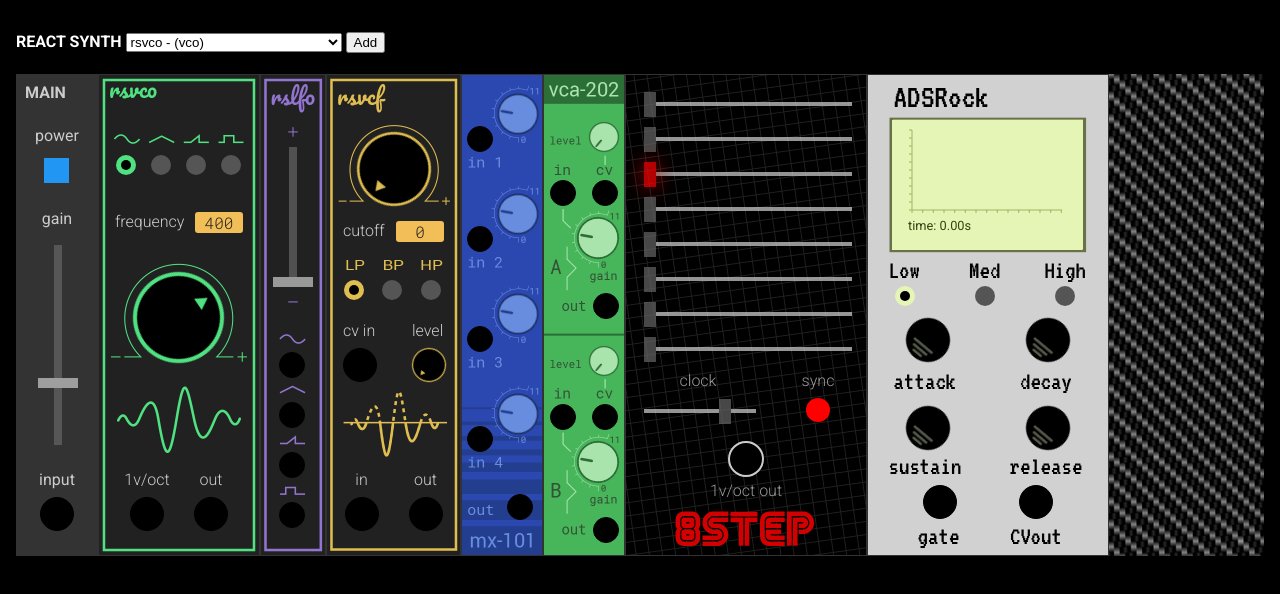
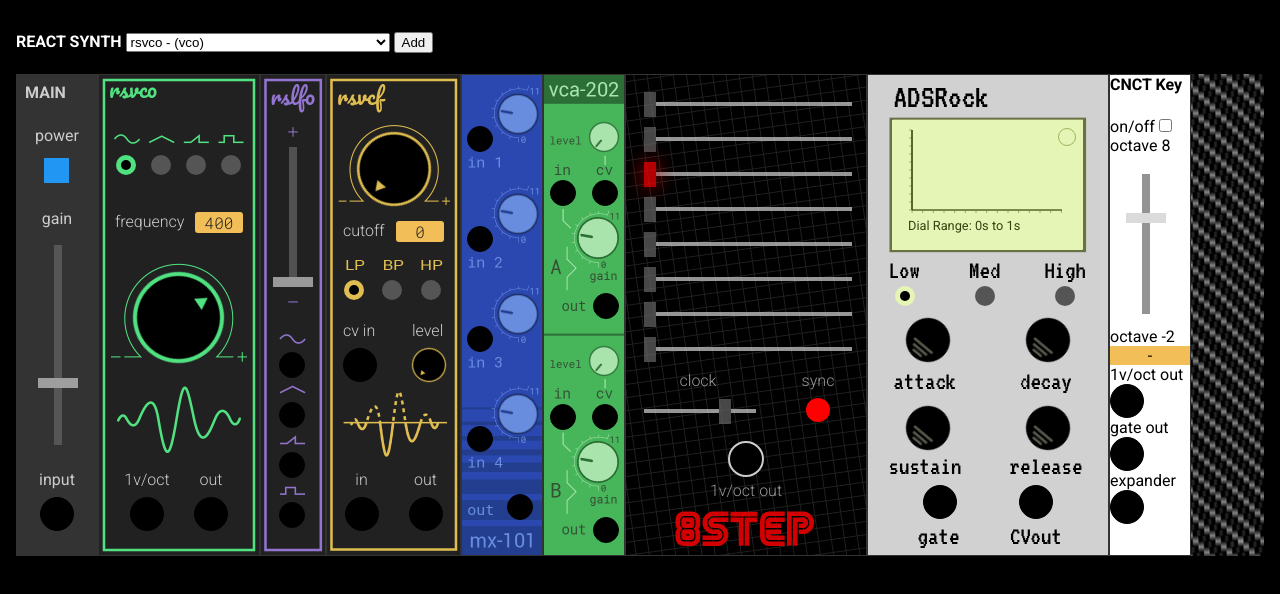
Before and after one commit to streetalchemist/React-Synth, a React (Create React App) app: page / in a window 1280 px wide. Shown: the top 594 px of the page. Built offline with nearby package versions, Linux system fonts and the light colour scheme.

Commit message:
Fixing patch cables to send 0 value on disconnect, fixed ADSRock to appropriately set sustain level rather than time... and base it on gate like it's supposed to. Also added first pass at musical typing module and it's functional for one voice

```diff
--- a/src/components/core/PatchCable/PatchCable.js
+++ b/src/components/core/PatchCable/PatchCable.js
@@ -90,6 +90,11 @@ class PatchCable extends Component {
 
     this.props.portA.updateCable(null);
     this.props.portB.updateCable(null);
+
+    if(this.state.outputPort != null) {
+      console.log("DISCONNECTING");
+      this.handleValueInput(0);
+    }
     this.props.unmountMe(this);
 
   }
--- a/src/components/core/Port/Port.js
+++ b/src/components/core/Port/Port.js
@@ -29,11 +29,14 @@ class Port extends Component {
   }
 
   handleValueInput(newContent) {
+    console.log("content:",newContent);
     var sendContent = newContent;
     if(isNaN(sendContent)) {
       sendContent = 0;
     }
-    this.props.handleDataChange(sendContent);
+    if(this.props.handleDataChange) {
+      this.props.handleDataChange(sendContent);
+    }
   }
 
   handleValueOutput(newContent) {
--- a/src/components/core/Synth/Synth.js
+++ b/src/components/core/Synth/Synth.js
@@ -9,6 +9,7 @@ import Mx101 from '../../modules/Mx101/Mx101';
 import LFO from '../../modules/LFO/LFO';
 import ADSRock from '../../modules/ADSRock/ADSRock';
 import Vca202 from '../../modules/Vca202/Vca202';
+import CNCTKey from '../../modules/CNCTKey/CNCTKey';
 import './Synth.css';
 
 class Synth extends Component {
@@ -30,7 +31,8 @@ class Synth extends Component {
       {name:"Mx-101 - (mixer)",type:"mx101"},
       {name:"Vca-202 - (vca)",type:"vca202"},
       {name:"ADSRock - (envelope generator)",type:"adsrock"},
-      {name:"testModule - (testModule)",type:"testModule"},
+      {name:"CNCTKey - (QWERTY keyboard control)",type:"cnctkey"},
+      //{name:"testModule - (testModule)",type:"testModule"},
     ];
     this.state = {
       modules:[
@@ -57,6 +59,9 @@ class Synth extends Component {
         },
         {
           type:'adsrock',
+        },
+        {
+          type:'cnctkey',
         }
       ],
       modulePicker:this.moduleTypes[0].type,
@@ -119,6 +124,8 @@ class Synth extends Component {
           return <Vca202 key={index} ctx={this.audioCtx} handlePortConnect={this.handlePortConnect} />;
         case 'adsrock':
           return <ADSRock key={index} ctx={this.audioCtx} handlePortConnect={this.handlePortConnect} />;
+        case 'cnctkey':
+          return <CNCTKey key={index} ctx={this.audioCtx} handlePortConnect={this.handlePortConnect} />;
         default:
           return '';
       }
--- a/src/components/modules/ADSRock/ADSRock.css
+++ b/src/components/modules/ADSRock/ADSRock.css
@@ -16,6 +16,26 @@
 	bottom:0.5rem;
 	left:1rem;
 	font-size:.8rem;
+}
+
+.module-adsrock-activedot-outline {
+	width:1rem;
+	height:1rem;
+	position:absolute;
+	top:.5rem;
+	right:2rem;
+	border:1px solid #9fb461;
+	border-radius:50%;
+}
+
+.module-adsrock-activedot {
+	width:.85rem;
+	height:.85rem;
+	position:absolute;
+	top:.65rem;
+	right:2.15rem;
+	background:#f25d5d;
+	border-radius:50%;
 }
 
 .module-adsrock-knobs {
--- a/src/components/modules/ADSRock/ADSRock.js
+++ b/src/components/modules/ADSRock/ADSRock.js
@@ -26,9 +26,11 @@ class ADSRock extends Component {
       totalTime:0,
       trigger:false,
       triggeredTime:new Date(),
+      releasedTime:new Date(),
       active:false,
       gateThreshold:0.8,
       currentTimeSetting:'low',
+      currentPhase:'idle',
     }
   }
 
@@ -86,6 +88,9 @@ class ADSRock extends Component {
       }
       this.setState({valueGate:1});
     } else {
+      this.setState({
+        releasedTime:new Date()
+      });
       this.setState({valueGate:0});
     }
   }
@@ -94,19 +99,20 @@ class ADSRock extends Component {
     //Get times for each stage
     var attackTime = this.state.valueAttack*this[this.state.currentTimeSetting+"TimeMultiplier"];
     var decayTime = this.state.valueDecay*this[this.state.currentTimeSetting+"TimeMultiplier"];
-    var sustainTime = this.state.valueSustain*this[this.state.currentTimeSetting+"TimeMultiplier"];
+    //var sustainTime = this.state.valueSustain*this[this.state.currentTimeSetting+"TimeMultiplier"];
+    var sustainTimePlaceholder = 1*this[this.state.currentTimeSetting+"TimeMultiplier"];
     var releaseTime = this.state.valueRelease*this[this.state.currentTimeSetting+"TimeMultiplier"];
-    var totalTime = attackTime + decayTime + sustainTime + releaseTime;
+    var totalTime = attackTime + decayTime + sustainTimePlaceholder + releaseTime;
 
     var decayThreshold = attackTime;
     var sustainThreshold = decayThreshold + decayTime;
-    var releaseThreshold = sustainThreshold + sustainTime;
+    //var releaseThreshold = sustainThreshold + sustainTime;
 
     //Calculate linear slopes
     var aAttack = (this.peakAmp - this.startAmp) / attackTime;
-    var aDecay = (this.sustainAmp - this.peakAmp) / decayTime;
+    var aDecay = (this.state.valueSustain - this.peakAmp) / decayTime;
     var aSustain = 0;
-    var aRelease = (this.endAmp - this.sustainAmp) / releaseTime;
+    var aRelease = (this.endAmp - this.state.valueSustain) / releaseTime;
 
     if(isNaN(aAttack)) {
       aAttack = 0;
@@ -129,12 +135,12 @@ class ADSRock extends Component {
     this.setState({
       attackTime:attackTime,
       decayTime:decayTime,
-      sustainTime:sustainTime,
+      //sustainTime:sustainTime,
       releaseTime:releaseTime,
-      totalTime:totalTime,
+      //totalTime:totalTime,
       decayThreshold:decayThreshold,
       sustainThreshold:sustainThreshold,
-      releaseThreshold:releaseThreshold,
+      //releaseThreshold:releaseThreshold,
       linSlopeAttack:aAttack,
       linSlopeDecay:aDecay,
       linSlopeSustain:aSustain,
@@ -156,7 +162,7 @@ class ADSRock extends Component {
 
     var attackAmt = attackTime/totalTime*(width-offset.x);
     var decayAmt = decayTime/totalTime*(width-offset.x);
-    var sustainAmt = sustainTime/totalTime*(width-offset.x);
+    var sustainAmt = sustainTimePlaceholder/totalTime*(width-offset.x);
     var releaseAmt = releaseTime/totalTime*(width-offset.x);
 
     //Draw Graph
@@ -190,18 +196,18 @@ class ADSRock extends Component {
     //DecayPath
     ctx.beginPath();
     ctx.moveTo(offset.x+attackAmt+offset.total,(offset.y-this.peakAmp*offset.y)+offset.total);
-    ctx.lineTo(offset.x+attackAmt+decayAmt+offset.total,(offset.y-this.sustainAmp*offset.y)+offset.total);
+    ctx.lineTo(offset.x+attackAmt+decayAmt+offset.total,(offset.y-this.state.valueSustain*offset.y)+offset.total);
     ctx.stroke();
 
     //SustainPath
     ctx.beginPath();
-    ctx.moveTo(offset.x+attackAmt+decayAmt+offset.total,(offset.y-this.sustainAmp*offset.y)+offset.total);
-    ctx.lineTo(offset.x+attackAmt+decayAmt+sustainAmt+offset.total,(offset.y-this.sustainAmp*offset.y)+offset.total);
+    ctx.moveTo(offset.x+attackAmt+decayAmt+offset.total,(offset.y-this.state.valueSustain*offset.y)+offset.total);
+    ctx.lineTo(offset.x+attackAmt+decayAmt+sustainAmt+offset.total,(offset.y-this.state.valueSustain*offset.y)+offset.total);
     ctx.stroke();
 
     //ReleasePath
     ctx.beginPath();
-    ctx.moveTo(offset.x+attackAmt+decayAmt+sustainAmt+offset.total,(offset.y-this.sustainAmp*offset.y)+offset.total);
+    ctx.moveTo(offset.x+attackAmt+decayAmt+sustainAmt+offset.total,(offset.y-this.state.valueSustain*offset.y)+offset.total);
     ctx.lineTo(offset.x+attackAmt+decayAmt+sustainAmt+releaseAmt+offset.total,offset.y+offset.total);
     ctx.stroke();
   }
@@ -217,13 +223,15 @@ class ADSRock extends Component {
         currentEnvelopeState = "attack";
       } else if (currentTime < this.state.sustainThreshold) {
         currentEnvelopeState = "decay";
-      } else if (currentTime < this.state.releaseThreshold) {
+      } else if (currentTime >= this.state.sustainThreshold && this.state.valueGate == 1) {
         currentEnvelopeState = "sustain";
-      } else {
+      }
+
+      if (this.state.valueGate == 0)
         currentEnvelopeState = "release";
       }
 
-      //Calculate output from ADSR values
+      // //Calculate output from ADSR values
       var outputValue = 0;
 
       switch(currentEnvelopeState) {
@@ -234,10 +242,10 @@ class ADSRock extends Component {
           outputValue = this.state.linSlopeDecay*(currentTime-this.state.decayThreshold) + this.peakAmp;
           break;
         case "sustain":
-          outputValue = this.sustainAmp;
+          outputValue = this.state.valueSustain;
           break;
         case "release":
-          outputValue = this.state.linSlopeRelease*(currentTime-this.state.releaseThreshold) + this.sustainAmp;
+          outputValue = this.state.linSlopeRelease*(new Date().getTime()-this.state.releasedTime.getTime()) + this.state.valueSustain;
           break;
       }
 
@@ -259,20 +267,22 @@ class ADSRock extends Component {
           valueOutput:outputValue
         });
       }
-    }
 
     requestAnimationFrame(this.computeOutput.bind(this));
   }
 
   render() {
 
-    var simpleTime = (this.state.totalTime/1000).toFixed(2);
+    //var simpleTime = (this.state.totalTime/1000).toFixed(2);
+    var timeRange = this[this.state.currentTimeSetting+"TimeMultiplier"]/1000;
 
     return(
       <div className="module adsrock">
         <div className="module-adsrock-screen">
           <canvas ref="adsrCanvas" width="190" height="130" />
-          <p>time: {simpleTime}s</p>
+          <p>Dial Range: 0s to {timeRange}s</p>
+          <div className="module-adsrock-activedot-outline"></div>
+          <div className={""+(this.state.active ? "module-adsrock-activedot":"")}></div>
         </div>
         <div className="module-adsrock-time-set">
           <label className="module-adsrock-time-radio">
--- /dev/null
+++ b/src/components/modules/CNCTKey/CNCTKey.css
@@ -0,0 +1,14 @@
+.module.cnct-key {
+	width: 5rem;
+}
+
+.module-cnct-key-slider-holder {
+	margin-top:-3rem;
+	margin-left:2rem;
+	padding-bottom:5rem;
+}
+
+.module-cnct-key-activity {
+	text-align:center;
+	background:#f2be57;
+}
--- /dev/null
+++ b/src/components/modules/CNCTKey/CNCTKey.js
@@ -0,0 +1,148 @@
+import React, { Component } from 'react';
+import Port from '../../core/Port/Port';
+import './CNCTKey.css';
+import StandardSlider from '../../standardControls/StandardSlider/StandardSlider';
+import ReactOutsideEvent from '../../vendor/react-outside-event';
+
+class CNCTKey extends Component {
+  constructor() {
+    super();
+    this.keys = {
+      a:{pressed:false,noteNum:0,name:"C"},
+      w:{pressed:false,noteNum:1,name:"C#"},
+      s:{pressed:false,noteNum:2,name:"D"},
+      e:{pressed:false,noteNum:3,name:"D#"},
+      d:{pressed:false,noteNum:4,name:"E"},
+      f:{pressed:false,noteNum:5,name:"F"},
+      t:{pressed:false,noteNum:6,name:"F#"},
+      g:{pressed:false,noteNum:7,name:"G"},
+      y:{pressed:false,noteNum:8,name:"G#"},
+      h:{pressed:false,noteNum:9,name:"A"},
+      u:{pressed:false,noteNum:10,name:"A#"},
+      j:{pressed:false,noteNum:11,name:"B"},
+      k:{pressed:false,noteNum:12,name:"C"},
+      o:{pressed:false,noteNum:13,name:"C#"},
+      l:{pressed:false,noteNum:14,name:"D"},
+      p:{pressed:false,noteNum:15,name:"D#"},
+      ";":{pressed:false,noteNum:16,name:"E"},
+      "'":{pressed:false,noteNum:17,name:"F"},
+    }
+    this.state = {
+      isConnected:false,
+      octave:5,
+      outputFreq:0,
+      outputGate:0,
+      outputExpander:0,
+      currentKey:"",
+      currentNote:"-",
+    }
+  }
+
+  componentDidMount() {
+
+  }
+
+  noteNumToFreq(num) {
+    var normalizedNum = (parseInt(this.state.octave)+2)*12+parseInt(num); //MIDI octave numbers go from -2 to 8
+    var freq = Math.pow(2,(normalizedNum-69)/12)*440; //MIDI note number to frequency conversion formula
+    return freq;
+  }
+
+  keyPressed(event) {
+    this.handleKeyDown(event);
+  }
+
+  keyReleased(event) {
+    this.handleKeyUp(event);
+  }
+
+  handleConnect(event) {
+    this.setState({isConnected:event.target.checked}, ()=>{
+    });
+  }
+
+  handleOctaveSlider(value) {
+    this.setState({octave:value});
+  }
+
+  handleKeyDown(event) {
+    if(this.keys[event.key] && !this.keys[event.key].pressed) {
+      this.keys[event.key].pressed = true;
+      console.log("Now pressed:",this.keys[event.key].noteNum);
+      var noteName = "";
+      if(this.keys[event.key].noteNum > 11) {
+        noteName = this.keys[event.key].name+(parseInt(this.state.octave)+1);
+      } else {
+        noteName = this.keys[event.key].name+this.state.octave;
+      }
+
+      this.setState({
+        outputFreq:this.noteNumToFreq(this.keys[event.key].noteNum),
+        outputGate:1,
+        currentNote:noteName,
+        currentKey:event.key,
+      });
+    }
+  }
+
+  handleKeyUp(event) {
+    if(this.keys[event.key] && this.keys[event.key].pressed) {
+      this.keys[event.key].pressed = false;
+      if(event.key == this.state.currentKey) {
+        this.setState({
+          outputGate:0,
+          //outputFreq:0,
+          currentKey:null,
+          currentNote:"-",
+        });
+      }
+    }
+  }
+
+  onOutsideEvent = (event) => {
+    if(this.state.isConnected) {
+      if (event.type === 'keyup') {
+        this.handleKeyUp(event);
+      } else if (event.type === 'keydown') {
+        this.handleKeyDown(event);
+      }
+    }
+  }
+
+  render() {
+
+
+    return(
+      <div className="module cnct-key" onKeyDown={this.keyPressed.bind(this)} onKeyUp={this.keyReleased.bind(this)}>
+        <h4>CNCT Key</h4>
+        <label>on/off
+          <input
+            name="isConnected"
+            type="checkbox"
+            checked={this.state.isConnected}
+            onChange={this.handleConnect.bind(this)} />
+          <span className="checkmark"></span>
+        </label>
+        octave 8
+        <div className="module-cnct-key-slider-holder">
+          <StandardSlider length={140} minValue={-2} maxValue={8} sensitivity={1} orientation={"vertical"} value={this.state.octave} handleSliderChange={this.handleOctaveSlider.bind(this)} />
+        </div>
+        octave -2
+        <div className="module-cnct-key-activity">
+          {this.state.currentNote}
+        </div>
+        <label>1v/oct out
+          <Port type="output" contentType="value" content={this.state.outputFreq} handlePortConnect={this.props.handlePortConnect} />
+        </label>
+        <label>gate out
+          <Port type="output" contentType="value" content={this.state.outputGate} handlePortConnect={this.props.handlePortConnect} />
+        </label>
+        <label>expander
+          <Port type="output" contentType="value" content={this.state.outputExpander} handlePortConnect={this.props.handlePortConnect} />
+        </label>
+      </div>
+    );
+  };
+}
+
+export default ReactOutsideEvent(CNCTKey, ['keydown','keyup']);;
```
